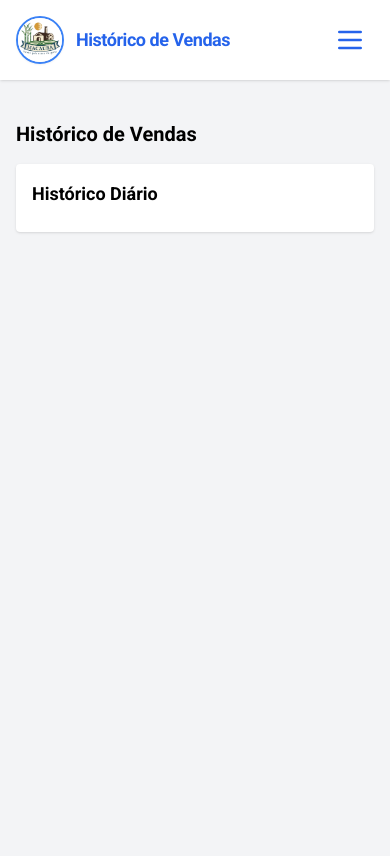
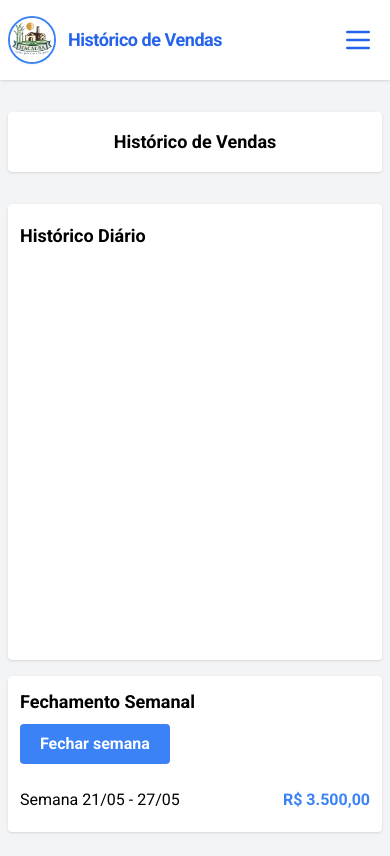
Before and after one commit to zaleoz1/Administrador-de-vendas, a website: page historic.html in a window 390 px wide. Drawn offline with Linux system fonts and the light colour scheme; no server answers.

Commit message:
Ajuste no na estilização

```diff
--- a/historic.html
+++ b/historic.html
@@ -12,12 +12,49 @@
         body {
             font-family: 'Roboto', Arial, sans-serif;
         }
+        /* Ajuste para ocupar toda a tela */
+        html, body {
+            height: 100%;
+            margin: 0;
+            padding: 0;
+        }
+        #conteudo-modal-historico {
+            width: 100%;
+        }
+        /* Responsividade extra para mobile */
+        @media (max-width: 640px) {
+            .container {
+                padding-left: 0.5rem !important;
+                padding-right: 0.5rem !important;
+                width: 100vw !important;
+                max-width: 100vw !important;
+            }
+            main {
+                padding: 0.5rem !important;
+            }
+            section {
+                padding: 0.75rem !important;
+            }
+            #conteudo-modal-historico {
+                padding: 0 !important;
+            }
+        }
+        /* Ajuste para desktop */
+        @media (min-width: 641px) {
+            .container {
+                max-width: 900px;
+                width: 100%;
+            }
+            main {
+                padding: 2rem 0 !important;
+            }
+        }
     </style>
 </head>
-<body class="bg-gray-100 min-h-screen">
+<body class="bg-gray-100 min-h-screen w-full">
     <!-- Header copiado do index.html -->
-    <header class="bg-white shadow mb-6">
-        <div class="container mx-auto flex flex-row items-center justify-between p-4">
+    <header class="bg-white shadow mb-6 w-full">
+        <div class="container mx-auto flex flex-row items-center justify-between p-4 w-full">
             <!-- Logo e título à esquerda -->
             <div class="flex flex-row items-center gap-3">
                 <img src="../img/1.png" alt="Logo" class="w-12 h-12 sm:w-14 sm:h-14 rounded-full border-2 border-blue-500 shadow-sm transition hover:scale-105">
@@ -43,17 +80,40 @@
     </header>
     <!-- Fim Header -->
 
-    <main class="container mx-auto p-4">
-        <h2 class="text-xl font-bold mb-4">Histórico de Vendas</h2>
+    <main class="container mx-auto p-4 w-full">
+        <div class="mb-8">
+            <div class="bg-white rounded shadow p-4 text-center">
+                <span class="text-lg font-bold">Histórico de Vendas</span>
+            </div>
+        </div>
         <div id="conteudo-modal-historico">
             <!-- Histórico diário -->
             <section class="bg-white rounded shadow p-4 mb-4">
-                <h2 class="text-lg font-bold mb-2">Histórico Diário</h2>
-                <ul id="historico-diario" class="divide-y">
-                  <!-- Itens serão inseridos via JS -->
+                <div class="flex items-center justify-between mb-2">
+                    <h2 class="text-lg font-bold">Histórico Diário</h2>
+                    <button id="fechar-historico" class="text-white px-4 py-2 rounded font-bold hover:text-green-600 transition text-green-500 underline">
+                        Fechar histórico
+                    </button>
+                </div>
+                <ul id="historico-diario" class="divide-y h-96 overflow-y-auto">
+                    <!-- Itens serão inseridos via JS -->
+                    <li class="text-gray-400 text-center py-2" id="sem-historico">Nenhum registro encontrado.</li>
                 </ul>
             </section>
             <!-- Fim Histórico diário -->
+
+            <!-- Fechamento semanal -->
+            <section class="bg-white rounded shadow p-4 mb-4">
+                <h2 class="text-lg font-bold mb-2">Fechamento Semanal</h2>
+                <button class="bg-blue-500 text-white px-5 py-2 rounded font-bold hover:bg-blue-600 transition mb-2">Fechar semana</button>
+                <div id="fechamento-semanal" class="mt-2">
+                    <div class="flex justify-between items-center py-2">
+                        <span>Semana 21/05 - 27/05</span>
+                        <span class="font-bold text-blue-500">R$ 3.500,00</span>
+                    </div>
+                </div>
+            </section>
+            <!-- Fim Fechamento semanal -->
         </div>
     </main>
 </body>
```
Also changed, not shown: index.html (+3 -14 lines), styles/output.css, 1 other file.
